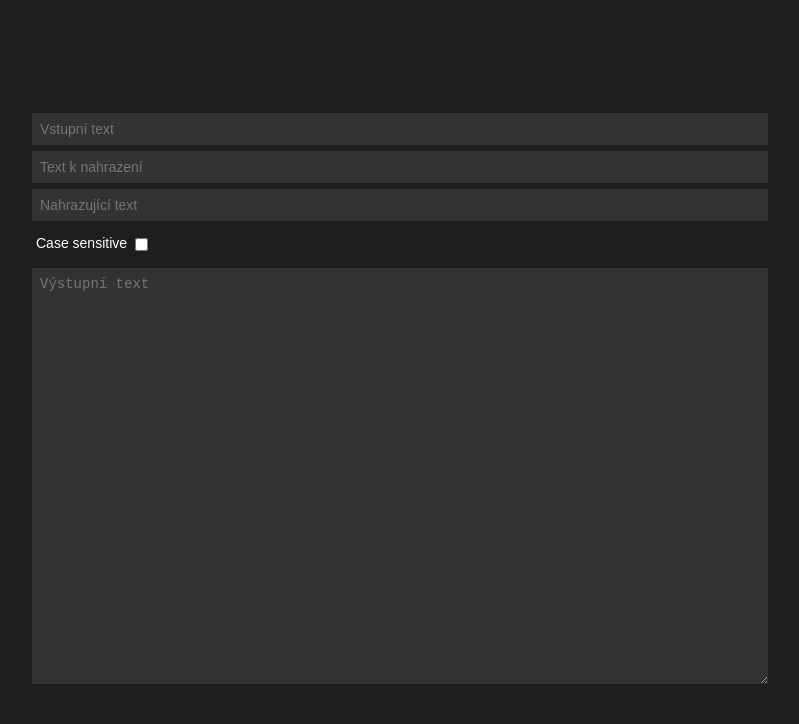
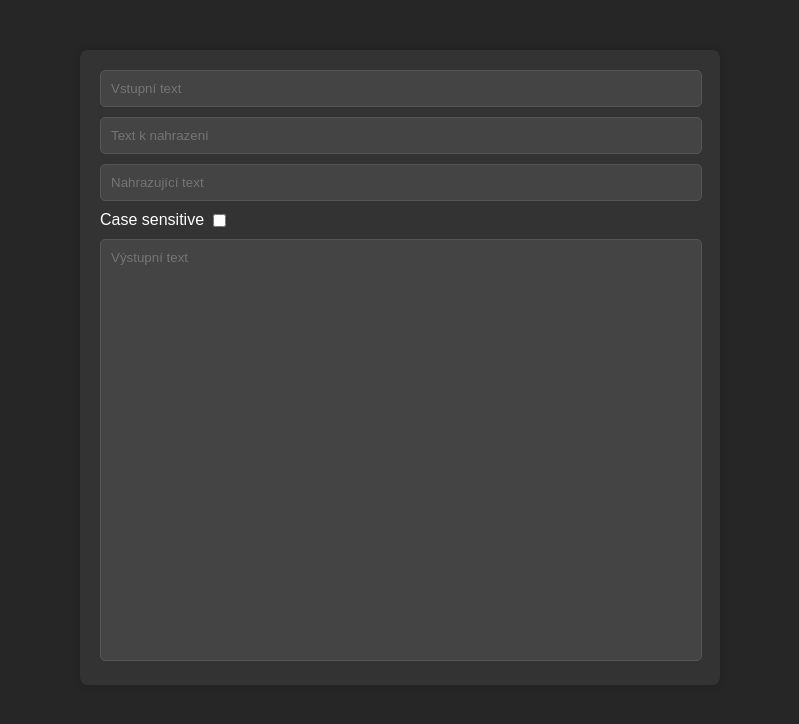
Before and after one commit to xbilek26/text-replacer, a plain HTML site: page index.html in a window 1280 px wide. Shown: the whole page, without its empty margins (240-1039 px from the left). Drawn offline with Linux system fonts and the light colour scheme.

Commit message:
Change of appearance

```diff
--- a/styles.css
+++ b/styles.css
@@ -2,60 +2,47 @@ body {
     font-family: Arial, sans-serif;
     margin: 0;
     padding: 0;
-    display: flex;
-    justify-content: center;
-    align-items: center;
-    height: 100vh;
-    background-color: #1e1e1e;
-    color: #fff;
-    font-size: 14px;
+    background-color: #262626;
+    color: #ddd;
 }
 
 .container {
-    text-align: center;
-    width: 80%;
-    max-width: 800px;
+    max-width: 600px;
+    margin: 50px auto;
+    padding: 20px;
+    background-color: #333;
+    border-radius: 8px;
+    box-shadow: 0 0 10px rgba(0, 0, 0, 0.1);
+    color: #ddd;
 }
 
 input[type="text"],
 textarea {
-    padding: 8px;
-    margin: 3px;
-    width: 90%;
-    background-color: #333;
-    border: none;
-    color: #fff;
-    font-size: 14px;
+    width: calc(100% - 20px);
+    margin-bottom: 10px;
+    padding: 10px;
+    border-radius: 5px;
+    border: 1px solid #555;
+    background-color: #444;
+    color: #ddd;
 }
 
-textarea {
-    height: 400px;
-}
-
-#output {
-    padding: 8px;
-    width: 90%;
-    height: 400px;
-    overflow-y: auto;
-    border: 1px solid #ccc;
-    border-radius: 3px;
-    background-color: #333;
-    font-size: 14px;
+#outputText {
+    width: calc(100% - 20px);
+    height: 50vh;
+    margin-top: 9px;
+    margin-bottom: 0;
+    padding: 10px;
+    border-radius: 5px;
+    border: 1px solid #555;
+    background-color: #444;
+    color: #ddd;
+    font-family: Arial, sans-serif;
+    resize: none;
 }
 
 label {
     color: #fff;
-    width: 90%;
-    font-size: 14px;
-    display: inline-block;
-    text-align: left;
-}
-
-#caseSensitiveLabel {
-    display: inline-block;
-    padding: 8px;
-    padding-left: 0;
-    margin: 3px;
 }
 
 #caseSensitive {
```
